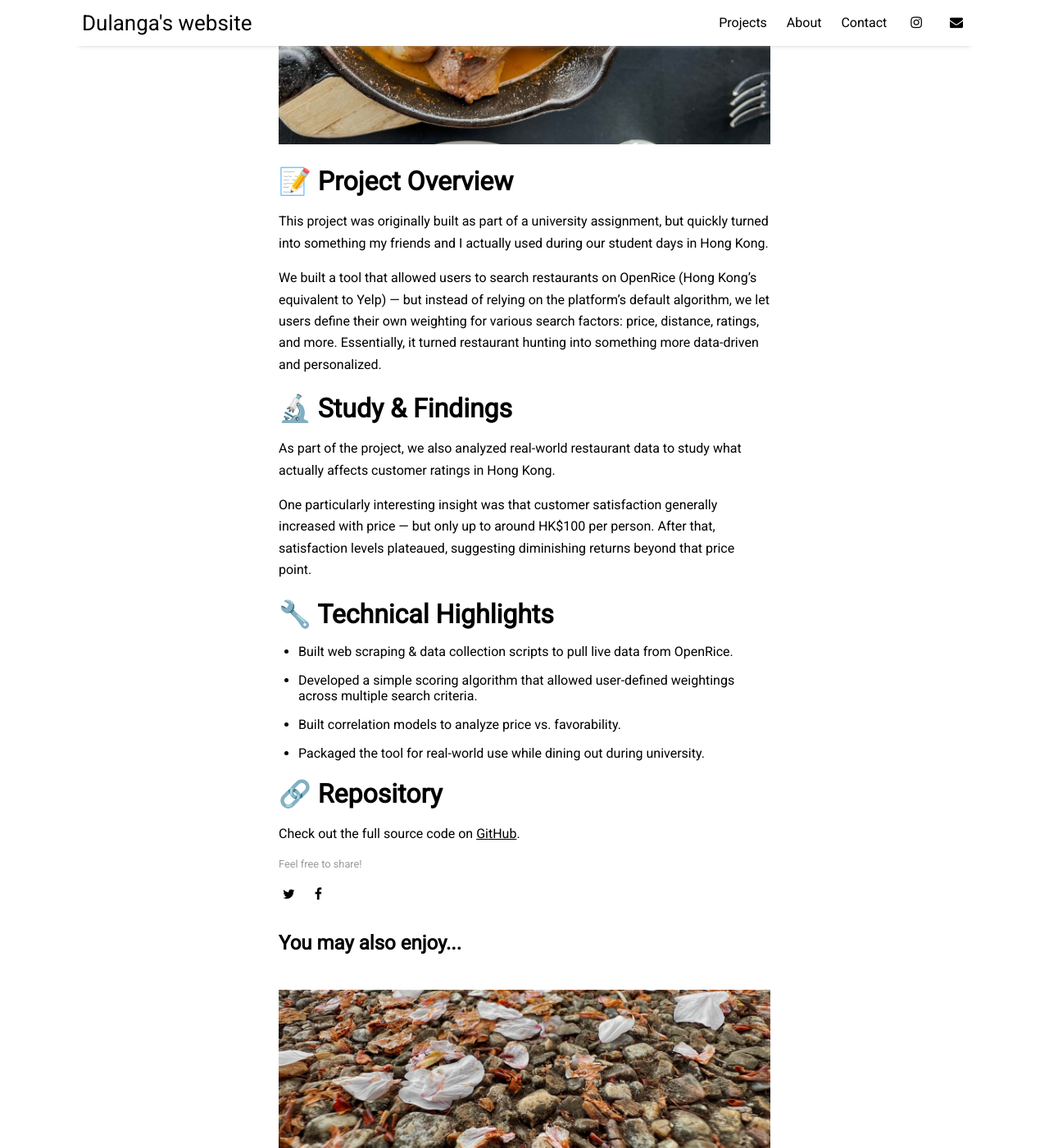
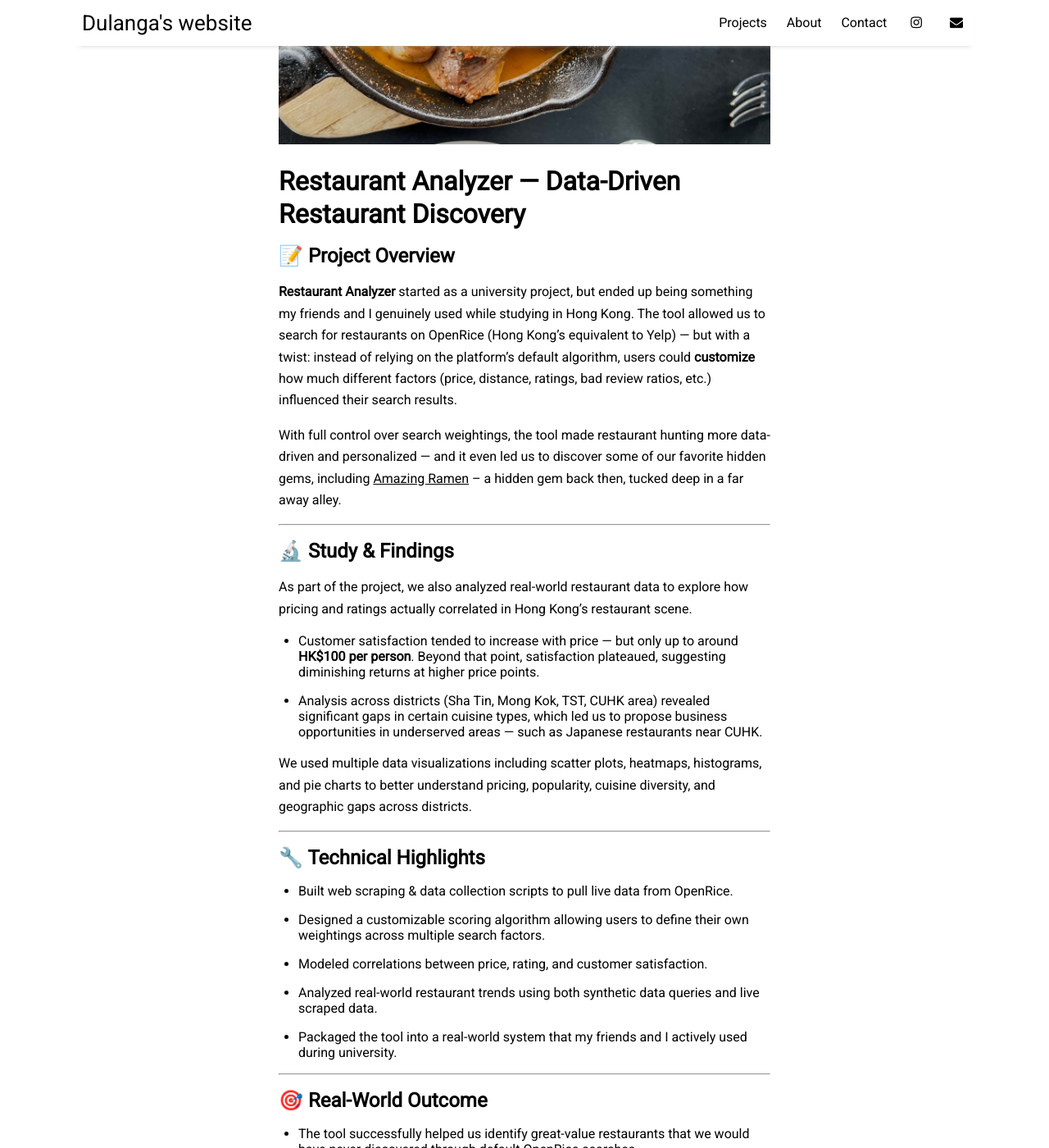
Before and after one commit to dulangaj/dulangaj.github.io, a Jekyll site: the page built from _posts/2017-12-01-restaurant-analyzer.md, in a window 1280 px wide and 1400 px high, scrolled down 519 px. Shown: the whole window at 82% size. Built offline with Jekyll 4.4.1, drawn with Linux system fonts in a browser that asks for light colours; nearby versions of some CDN libraries; some of the changed text lies outside the part shown.

Commit message:
Update 2017-12-01-restaurant-analyzer.md

```diff
--- a/_posts/2017-12-01-restaurant-analyzer.md
+++ b/_posts/2017-12-01-restaurant-analyzer.md
@@ -7,23 +7,45 @@ tags: [projects, python]
 image: pilpil.jpeg
 ---
 
-# 📝 Project Overview
+# Restaurant Analyzer — Data-Driven Restaurant Discovery
 
-This project was originally built as part of a university assignment, but quickly turned into something my friends and I actually used during our student days in Hong Kong.
+## 📝 Project Overview
 
-We built a tool that allowed users to search restaurants on OpenRice (Hong Kong’s equivalent to Yelp) — but instead of relying on the platform’s default algorithm, we let users define their own weighting for various search factors: price, distance, ratings, and more. Essentially, it turned restaurant hunting into something more data-driven and personalized.
+**Restaurant Analyzer** started as a university project, but ended up being something my friends and I genuinely used while studying in Hong Kong. The tool allowed us to search for restaurants on OpenRice (Hong Kong's equivalent to Yelp) — but with a twist: instead of relying on the platform’s default algorithm, users could **customize** how much different factors (price, distance, ratings, bad review ratios, etc.) influenced their search results.
 
-# 🔬 Study & Findings
+With full control over search weightings, the tool made restaurant hunting more data-driven and personalized — and it even led us to discover some of our favorite hidden gems, including [Amazing Ramen](https://www.openrice.com/en/hongkong/r-amazing-ramen-tai-po-japanese-ramen-r192373) -- a hidden gem back then, tucked deep in a far away alley.
 
-As part of the project, we also analyzed real-world restaurant data to study what actually affects customer ratings in Hong Kong.
+---
 
-One particularly interesting insight was that customer satisfaction generally increased with price — but only up to around HK$100 per person. After that, satisfaction levels plateaued, suggesting diminishing returns beyond that price point.
+## 🔬 Study & Findings
 
-# 🔧 Technical Highlights
+As part of the project, we also analyzed real-world restaurant data to explore how pricing and ratings actually correlated in Hong Kong’s restaurant scene.
+
+- Customer satisfaction tended to increase with price — but only up to around **HK$100 per person**. Beyond that point, satisfaction plateaued, suggesting diminishing returns at higher price points.
+- Analysis across districts (Sha Tin, Mong Kok, TST, CUHK area) revealed significant gaps in certain cuisine types, which led us to propose business opportunities in underserved areas — such as Japanese restaurants near CUHK.
+
+We used multiple data visualizations including scatter plots, heatmaps, histograms, and pie charts to better understand pricing, popularity, cuisine diversity, and geographic gaps across districts.
+
+---
+
+## 🔧 Technical Highlights
+
 - Built web scraping & data collection scripts to pull live data from OpenRice.
-- Developed a simple scoring algorithm that allowed user-defined weightings across multiple search criteria.
-- Built correlation models to analyze price vs. favorability.
-- Packaged the tool for real-world use while dining out during university.
+- Designed a customizable scoring algorithm allowing users to define their own weightings across multiple search factors.
+- Modeled correlations between price, rating, and customer satisfaction.
+- Analyzed real-world restaurant trends using both synthetic data queries and live scraped data.
+- Packaged the tool into a real-world system that my friends and I actively used during university.
 
-# 🔗 Repository
+---
+
+## 🎯 Real-World Outcome
+
+- The tool successfully helped us identify great-value restaurants that we would have never discovered through default OpenRice searches.
+- Using aggressive weighting schemes allowed us to unearth highly rated but lesser-known restaurants tucked away from main areas.
+- Our "hidden gem" favorite — found through the tool — remained a mainstay in our dining until graduation.
+
+---
+
+## 🔗 Repository
+
 Check out the full source code on [GitHub](https://github.com/RiceProjectTeam/RestaurantAnalyzer).
```
